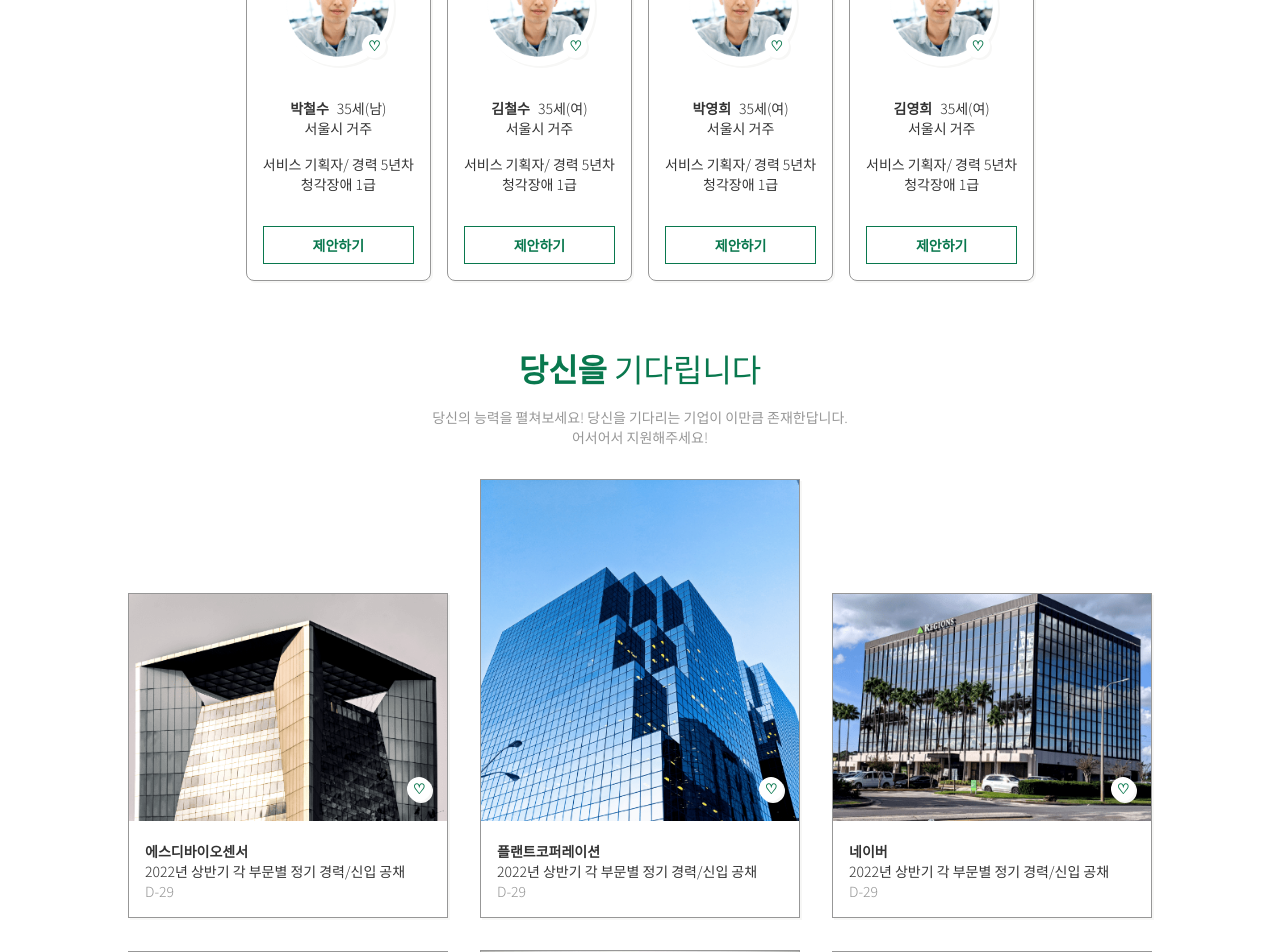
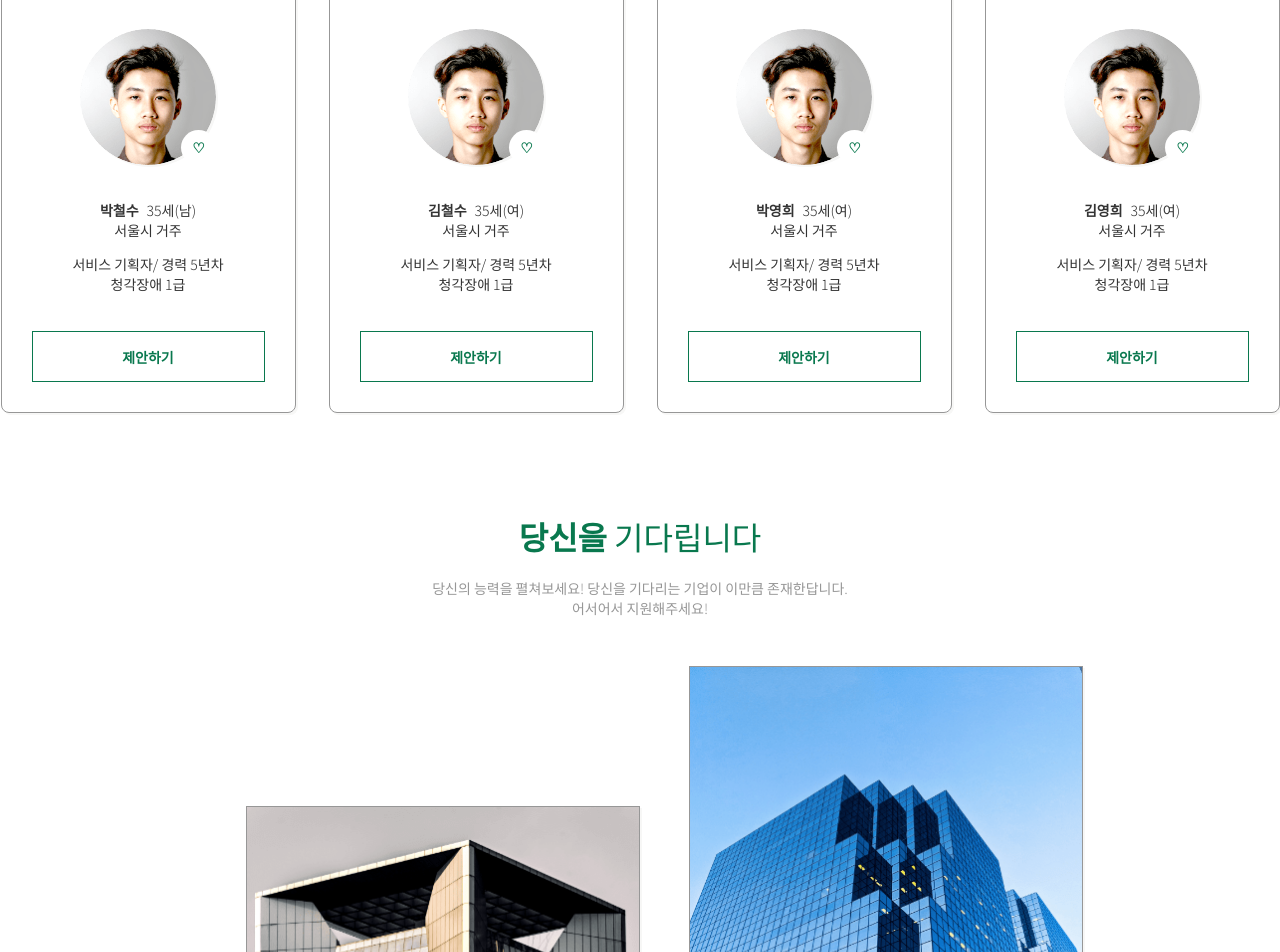
Before and after one commit to volunteer-project-1/volunteer_client, a Next.js app: page / in a window 1280 px wide. Shown: the part 380-1332 px from the top of the page. Built offline with nearby package versions, Linux system fonts and the light colour scheme.

Commit message:
[chore] SeekerSection 및 CompanySection UI 가이드에 따라 크기들 조정
* SeekerSection 및 CompanySection...
  * UI 가이드에 맞춰서 너비, 높이, 마진 등 조정

```diff
--- a/src/components/home/CompanyCard.module.scss
+++ b/src/components/home/CompanyCard.module.scss
@@ -2,8 +2,8 @@
     display: inline-block;
     text-align: left;
 
-    width: 20rem;
-    margin: 0 1rem 2rem 1rem;
+    width: 394px;
+    margin: 0 0 44px 49px;
 
     @include boxColor(border-color, gray9);
     @include boxShadow;
@@ -13,23 +13,28 @@
     @extend .font, .dark3;
 }
 
+.imageArea {
+    position: relative;
+
+    width: 100%;
+}
+
 .companyImage {
     width: 100%;
 }
 
 .contentArea {
-    position: relative;
     box-sizing: border-box;
 
     width: 100%;
-    padding: 1rem;
+    padding: 19px 26px 22px 26px;
 }
 
 .likeButtonArea {
     position: absolute;
 
-    top: -3rem;
-    right: 1rem;
+    bottom: 14px;
+    right: 17px;
 }
 
 .name {
@@ -37,5 +42,7 @@
 }
 
 .dDays {
+    margin-top: 10px;
+
     @extend .font, .gray9;
 }
--- a/src/components/home/CompanyCard.tsx
+++ b/src/components/home/CompanyCard.tsx
@@ -22,6 +22,7 @@ const CompanyCard = ({ companyImage, name, description, dueDate }: CompanyCardPr
 
     return (
         <div className={styles.companyCard}>
+            <div className={styles.imageArea}>
                 <Image
                     className={styles.companyImage}
                     src={companyImage.src}
@@ -30,10 +31,11 @@ const CompanyCard = ({ companyImage, name, description, dueDate }: CompanyCardPr
                     height={companyImage.height}
                     blurDataURL={companyImage.blurDataURL}
                 />
-            <div className={styles.contentArea}>
                 <div className={styles.likeButtonArea}>
                     <LikeButton onClick={onClickLike} />
                 </div>
+            </div>
+            <div className={styles.contentArea}>
                 <div className={styles.name}>
                     {name}
                 </div>
--- a/src/components/home/LikeButton.module.scss
+++ b/src/components/home/LikeButton.module.scss
@@ -1,8 +1,7 @@
 .likeButton {
-    width: 1.5rem;
-    height: 1.5rem;
+    width: 35px;
+    height: 35px;
 
-    @include boxShadow;
     background-color: #ffffff;
     border: 0;
     border-radius: 50%;
--- a/src/components/home/Section.module.scss
+++ b/src/components/home/Section.module.scss
@@ -4,7 +4,7 @@
     align-items: center;
 
     width: 100%;
-    margin-top: 4rem;
+    margin-top: 100px;
 }
 
 .sectionTitle {
@@ -20,8 +20,8 @@
 .sectionDescription {
     text-align: center;
 
-    margin-top: 1rem;
-    margin-bottom: 2rem;
+    margin-top: 19px;
+    margin-bottom: 48px;
 
     @extend .font, .gray9;
 }
--- a/src/components/home/SeekerCard.module.scss
+++ b/src/components/home/SeekerCard.module.scss
@@ -4,8 +4,9 @@
     flex-direction: column;
     align-items: center;
 
-    margin-left: 1rem;
-    padding: 1rem;
+    width: 295px;
+    height: 425px;
+    padding-top: 40px;
 
     @include boxColor(border-color, gray9);
     @include boxShadow;
@@ -15,8 +16,8 @@
 
     @extend .font, .dark3;
 
-    &:first-child {
-        margin-left: 0;
+    &:not(:first-child) {
+        margin-left: 33px;
     }
 }
 
@@ -27,7 +28,8 @@
 .profileImageArea {
     overflow: hidden;
 
-    width: 7rem;
+    width: 136px;
+    height: 136px;
     border-radius: 50%;
 
     @include boxShadow;
@@ -36,13 +38,12 @@
 .likeButtonArea {
     position: absolute;
 
-    bottom: 0.5rem;
-    right: 50%;
-    transform: translateX(3rem);
+    bottom: 0;
+    right: 0;
 }
 
 .nameArea {
-    margin-top: 2rem;
+    margin-top: 35px;
 }
 
 .name {
@@ -50,21 +51,22 @@
 }
 
 .age {
-    margin-left: 0.5rem;
+    margin-left: 8px;
 }
 
 .jobArea {
-    margin-top: 1rem;
+    margin-top: 14px;
 }
 
 .suggestButton {
-    width: 100%;
-    margin-top: 2rem;
-    padding: 0.5rem 1rem;
+    width: 233px;
+    height: 51px;
+    margin-top: 37px;
 
     @include boxColor(border-color, green);
     border-width: 1px;
     border-style: solid;
+    background-color: transparent;
 
     @extend .font, .green, .bold;
 }
--- a/src/views/home/SeekerSection.tsx
+++ b/src/views/home/SeekerSection.tsx
@@ -3,7 +3,7 @@ import React from 'react';
 import SeekerCard, { SeekerCardProps } from '@/components/home/SeekerCard';
 import Section from '@/components/home/Section';
 import styles from '@/views/home/SeekerSection.module.scss';
-import Seeker1 from '@/images/home-seeker1.png';
+import Seeker1 from '@/images/home-seeker2.png';
 
 // 임시로 만듬...
 const exampleCards: Array<SeekerCardProps> = [
```
Also changed, not shown: src/images/home-seeker2.png (added). Lines whose indentation alone changed are shown as unchanged.
